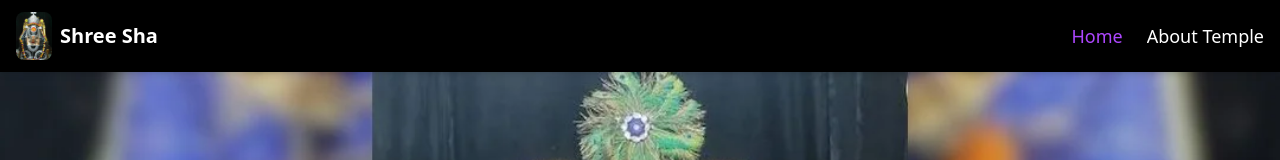
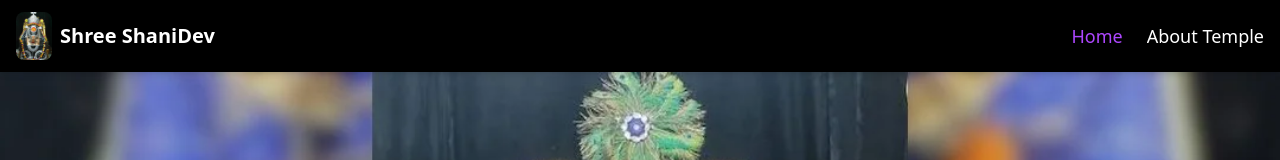
Before and after one commit to PawanPatidar110/Shani-Temple, a React (Vite) app: page / in a window 1280 px wide. Shown: the top 160 px of the page. Built offline with nearby package versions, Linux system fonts and the light colour scheme.

Commit message:
update html and navbar

```diff
--- a/index.html
+++ b/index.html
@@ -3,7 +3,7 @@
 
 <head>
   <meta charset="UTF-8" />
-  <link rel="icon" type="image/svg+xml" href="/vite.svg" />
+  <link rel="icon" type="image/webp" href="./src/assets/logo.webp" />
   <meta name="viewport" content="width=device-width, initial-scale=1.0" />
   <title>Vite + React</title>
   <link href="/src/styles.css" rel="stylesheet">
--- a/src/Components/Navbar.jsx
+++ b/src/Components/Navbar.jsx
@@ -98,7 +98,7 @@ export default function Navbar() {
                 {/* Logo */}
                 <div className="flex items-center space-x-2">
                     <img src={Logo} alt="Logo" className="h-12 w-auto rounded-lg" />
-                    <span className="text-xl font-semibold">Shree Sha</span>
+                    <span className="text-xl font-semibold">Shree ShaniDev</span>
                 </div>
 
                 {/* Desktop Menu */}
```
